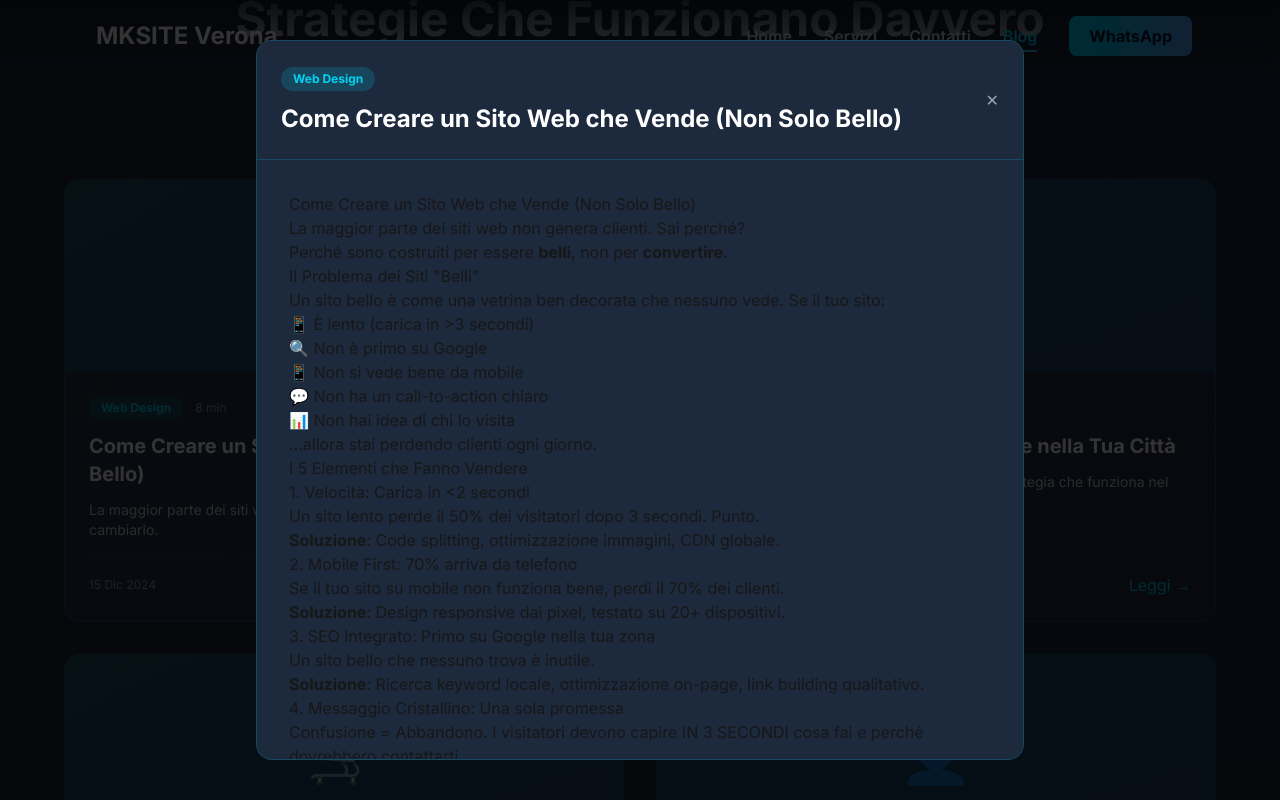
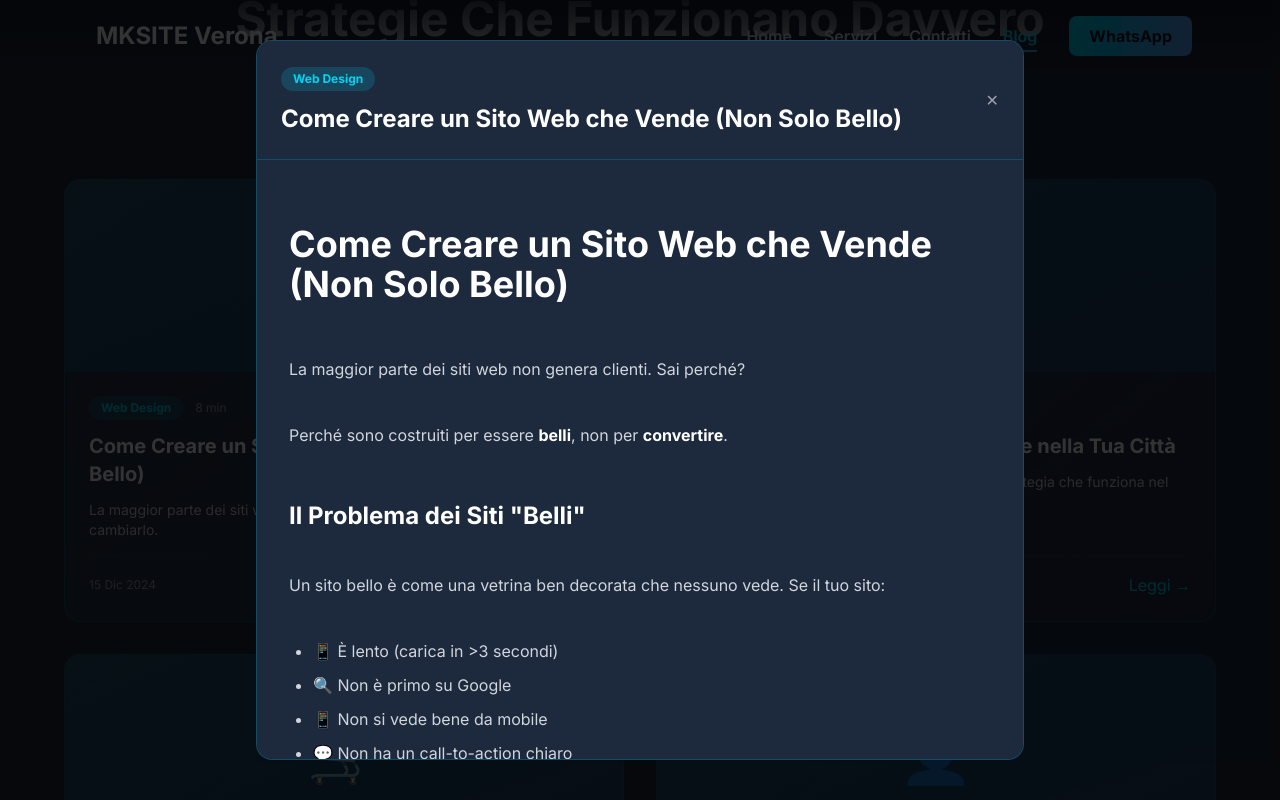
Before and after one commit to valemond06-svg/mksiteverona-site, a Next.js app: page / in a window 1280 px wide. Both pictures are taken after a click on the element 344 px from the left and 4457 px from the top of the page. Shown: the part 4057-4857 px from the top of the page. Built offline with nearby package versions, Linux system fonts and the light colour scheme.

Commit message:
rewrite blog again

```diff
--- a/components/Blog.jsx
+++ b/components/Blog.jsx
@@ -588,16 +588,59 @@ function ArticleModal({ post, onClose }) {
         <ReactMarkdown
           remarkPlugins={[remarkGfm]}
           components={{
+            h1: ({node, ...props}) => (
+              <h1 className="text-4xl font-bold text-white pt-8 pb-4 mb-6" {...props} />
+            ),
+            h2: ({node, ...props}) => (
+              <h2 className="text-2xl font-bold text-white pt-6 pb-3 mb-4" {...props} />
+            ),
+            h3: ({node, ...props}) => (
+              <h3 className="text-xl font-bold text-cyan-400 pt-4 pb-2 mb-3" {...props} />
+            ),
+            p: ({node, ...props}) => (
+              <p className="text-gray-300 leading-relaxed py-3 mb-4" {...props} />
+            ),
+            ul: ({node, ...props}) => (
+              <ul className="list-disc space-y-2 py-3 mb-4 ml-6" {...props} />
+            ),
+            ol: ({node, ...props}) => (
+              <ol className="list-decimal space-y-2 py-3 mb-4 ml-6" {...props} />
+            ),
+            li: ({node, ...props}) => (
+              <li className="text-gray-300 leading-relaxed" {...props} />
+            ),
+            strong: ({node, ...props}) => (
+              <strong className="font-bold text-white" {...props} />
+            ),
+            em: ({node, ...props}) => (
+              <em className="italic text-cyan-300" {...props} />
+            ),
+            code: ({node, inline, ...props}) =>
+              inline ? (
+                <code
+                  className="bg-slate-700/50 px-2 py-1 rounded text-cyan-300 text-sm font-mono"
+                  {...props}
+                />
+              ) : (
+                <code
+                  className="block bg-slate-700/50 p-4 rounded my-4 text-cyan-300 text-sm overflow-x-auto font-mono"
+                  {...props}
+                />
+              ),
+            blockquote: ({node, ...props}) => (
+              <blockquote
+                className="border-l-4 border-cyan-400 pl-4 italic text-gray-400 py-3 my-4"
+                {...props}
+              />
+            ),
             a: ({ href, children, ...props }) => {
               const isAnchor = href && href.startsWith('#');
               const handleClick = (e) => {
                 if (isAnchor) {
                   e.preventDefault();
-                  onClose();                    // chiude il modal
+                  onClose();
                   const el = document.querySelector(href);
-                  if (el) {
-                    el.scrollIntoView({ behavior: 'smooth' });
-                  }
+                  if (el) el.scrollIntoView({ behavior: 'smooth' });
                 }
               };
               return (
@@ -611,7 +654,6 @@ function ArticleModal({ post, onClose }) {
                 </a>
               );
             },
-            // …mantieni gli altri component già messi (h1, h2, p, ecc.)
           }}
         >
           {post.content}
```
